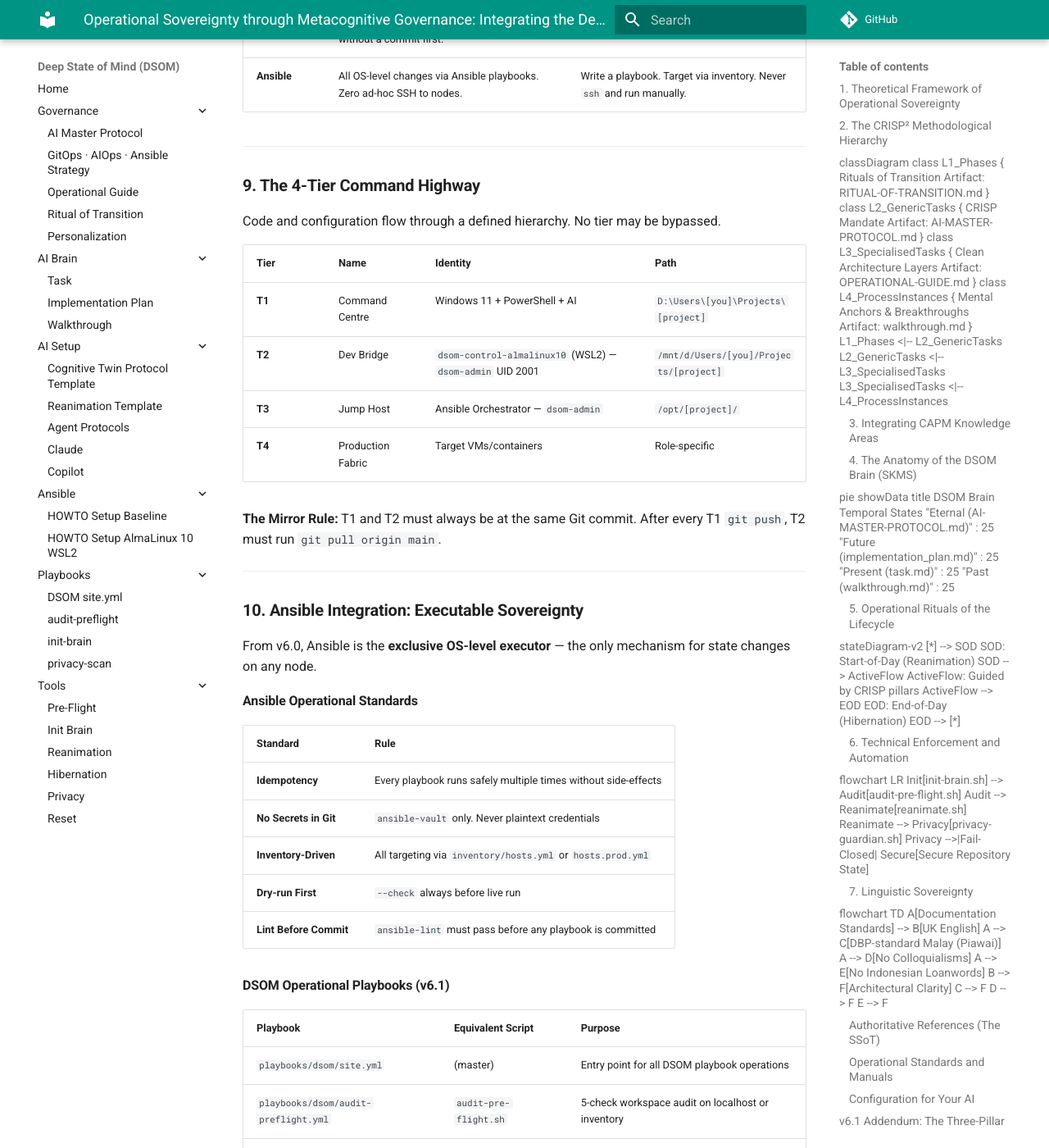
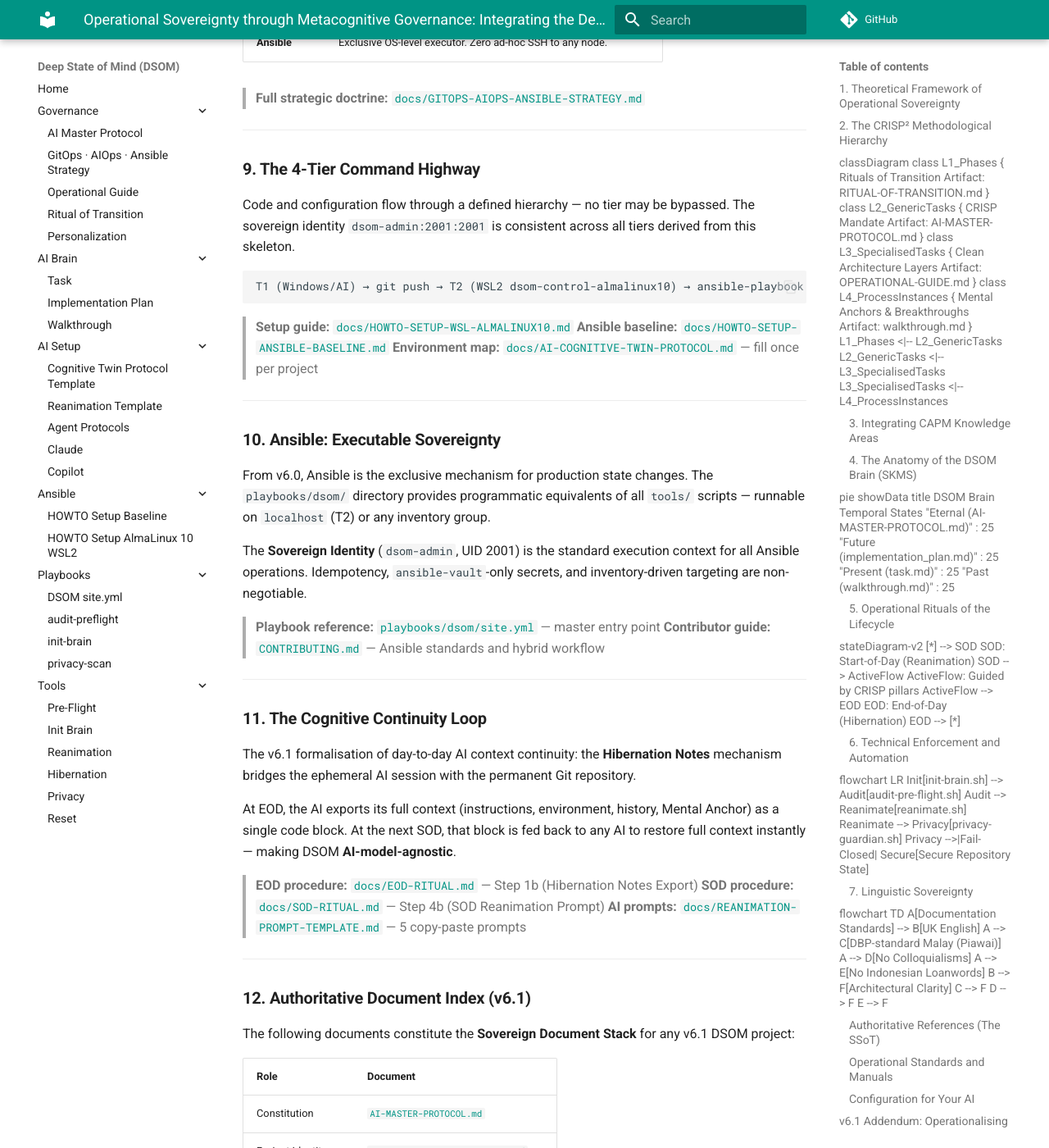
Before and after one commit to linuxmalaysia/deep-state-of-mind-for-my-ai, an MkDocs documentation site: the page built from docs/OPERATIONAL-SOVEREIGNTY.md, in a window 1280 px wide and 1400 px high, scrolled down 7751 px. Shown: the whole window at 82% size. Built offline with MkDocs 1.6.1 and Material for MkDocs 9.7.7, drawn with Linux system fonts in a browser that asks for light colours; comment, search, counter and statistics services are not loaded; some of the changed text lies outside the part shown.

Commit message:
docs(sovereignty): refactor v6.1 addendum — remove duplication, use cross-references to SOD/EOD/CONTRIBUTING [v6.1.9]

````diff
--- a/docs/OPERATIONAL-SOVEREIGNTY.md
+++ b/docs/OPERATIONAL-SOVEREIGNTY.md
@@ -246,142 +246,87 @@ flowchart TD
 
 ---
 
-## **v6.1 Addendum: The Three-Pillar Sovereignty Model**
+## **v6.1 Addendum: Operationalising Sovereignty**
 
 *Added: 2026-03-10 | Protocol Version: v6.1*
 
-The DSOM protocol has evolved from a documentation-governance framework into a **full operational triad**. Sections 1–7 above describe the metacognitive foundations. This addendum documents the **operational infrastructure** that makes those foundations executable.
+Sections 1–7 above establish the metacognitive and governance foundations of DSOM. This addendum records the **strategic evolution** from documentation governance to a **full operational triad** — without repeating the detailed procedures that are authoritatively documented elsewhere.
 
 ---
 
 ### **8. The Three Non-Negotiable Pillars (v6.0+)**
 
-Sovereignty now requires three operational pillars working in concert:
+DSOM sovereignty is now enforced by three pillars operating as a closed loop:
 
 ```
-AI Proposes → Git Records → Ansible Executes → AI Verifies → EOD Save
+AI Proposes → Git Records → Ansible Executes → AI Verifies → EOD Save → (next SOD)
 ```
 
-| Pillar | Sovereign Law | Violation Consequence |
-|:---|:---|:---|
-| **AIOps** | AI is Advisory only. Proposes and verifies — never executes directly. | Re-read `AI-MASTER-PROTOCOL.md`. Refuse the request. |
-| **GitOps** | If not in Git, it does not exist. No change without a commit first. | Roll back. Commit. Then re-execute. |
-| **Ansible** | All OS-level changes via Ansible playbooks. Zero ad-hoc SSH to nodes. | Write a playbook. Target via inventory. Never `ssh` and run manually. |
+| Pillar | Sovereign Law |
+|:---|:---|
+| **AIOps** | AI is Advisory only. Proposes and verifies. Never executes directly. |
+| **GitOps** | Git is the Single Source of Truth. If not committed, it does not exist. |
+| **Ansible** | Exclusive OS-level executor. Zero ad-hoc SSH to any node. |
+
+> **Full strategic doctrine:** [`docs/GITOPS-AIOPS-ANSIBLE-STRATEGY.md`](GITOPS-AIOPS-ANSIBLE-STRATEGY.md)
 
 ---
 
 ### **9. The 4-Tier Command Highway**
 
-Code and configuration flow through a defined hierarchy. No tier may be bypassed.
+Code and configuration flow through a defined hierarchy — no tier may be bypassed. The sovereign identity `dsom-admin:2001:2001` is consistent across all tiers derived from this skeleton.
 
-| Tier | Name | Identity | Path |
-|:---|:---|:---|:---|
-| **T1** | Command Centre | Windows 11 + PowerShell + AI | `D:\Users\[you]\Projects\[project]` |
-| **T2** | Dev Bridge | `dsom-control-almalinux10` (WSL2) — `dsom-admin` UID 2001 | `/mnt/d/Users/[you]/Projects/[project]` |
-| **T3** | Jump Host | Ansible Orchestrator — `dsom-admin` | `/opt/[project]/` |
-| **T4** | Production Fabric | Target VMs/containers | Role-specific |
+```
+T1 (Windows/AI) → git push → T2 (WSL2 dsom-control-almalinux10) → ansible-playbook → T3/T4
+```
 
-**The Mirror Rule:** T1 and T2 must always be at the same Git commit.
-After every T1 `git push`, T2 must run `git pull origin main`.
+> **Setup guide:** [`docs/HOWTO-SETUP-WSL-ALMALINUX10.md`](HOWTO-SETUP-WSL-ALMALINUX10.md)
+> **Ansible baseline:** [`docs/HOWTO-SETUP-ANSIBLE-BASELINE.md`](HOWTO-SETUP-ANSIBLE-BASELINE.md)
+> **Environment map:** [`docs/AI-COGNITIVE-TWIN-PROTOCOL.md`](AI-COGNITIVE-TWIN-PROTOCOL.md) — fill once per project
 
 ---
 
-### **10. Ansible Integration: Executable Sovereignty**
+### **10. Ansible: Executable Sovereignty**
 
-From v6.0, Ansible is the **exclusive OS-level executor** — the only mechanism for state changes on any node.
+From v6.0, Ansible is the exclusive mechanism for production state changes. The `playbooks/dsom/` directory provides programmatic equivalents of all `tools/` scripts — runnable on `localhost` (T2) or any inventory group.
 
-#### Ansible Operational Standards
+The **Sovereign Identity** (`dsom-admin`, UID 2001) is the standard execution context for all Ansible operations. Idempotency, `ansible-vault`-only secrets, and inventory-driven targeting are non-negotiable.
 
-| Standard | Rule |
-|:---|:---|
-| **Idempotency** | Every playbook runs safely multiple times without side-effects |
-| **No Secrets in Git** | `ansible-vault` only. Never plaintext credentials |
-| **Inventory-Driven** | All targeting via `inventory/hosts.yml` or `hosts.prod.yml` |
-| **Dry-run First** | `--check` always before live run |
-| **Lint Before Commit** | `ansible-lint` must pass before any playbook is committed |
-
-#### DSOM Operational Playbooks (v6.1)
-
-| Playbook | Equivalent Script | Purpose |
-|:---|:---|:---|
-| `playbooks/dsom/site.yml` | (master) | Entry point for all DSOM playbook operations |
-| `playbooks/dsom/audit-preflight.yml` | `audit-pre-flight.sh` | 5-check workspace audit on localhost or inventory |
-| `playbooks/dsom/init-brain.yml` | `init-brain.sh` | Idempotent brain artifact initialisation |
-| `playbooks/dsom/privacy-scan.yml` | `privacy-guardian.sh` | Manifest privacy scanner (fail-closed) |
-
-#### The Sovereign Identity (dsom-admin)
-
-```
-User:      dsom-admin
-UID/GID:   2001:2001
-Sudo:      Passwordless (wheel group, Ansible become tasks)
-SSH Key:   Ed25519 at ~/.ssh/id_ed25519
-WSL2:      dsom-control-almalinux10 (AlmaLinux 10 — Purple Lion)
-```
-
-Consistent across all projects derived from this skeleton — enabling portable Ansible automation without re-configuring trust.
+> **Playbook reference:** [`playbooks/dsom/site.yml`](../playbooks/dsom/site.yml) — master entry point
+> **Contributor guide:** [`CONTRIBUTING.md`](../CONTRIBUTING.md) — Ansible standards and hybrid workflow
 
 ---
 
-### **11. The Cognitive Continuity Loop (Hibernation Notes)**
+### **11. The Cognitive Continuity Loop**
 
-A v6.1 advancement: the formalisation of the **day-to-day cognitive continuity mechanism** — bridging the ephemeral AI session with the permanent Git repository.
+The v6.1 formalisation of day-to-day AI context continuity: the **Hibernation Notes** mechanism bridges the ephemeral AI session with the permanent Git repository.
 
-```
-DAY N EOD:   AI exports all context → Hibernation Notes (single code block)
-             Human saves → .agent/brain/hibernation-notes-YYYY-MM-DD.txt
-             git commit "chore(brain): EOD sovereign save"
-                          ↓ [sleep — Git is the memory]
-DAY N+1 SOD: Human pastes Hibernation Notes → new AI session
-             AI reads → full context restored in seconds
-             State: "Sovereign State Restored — [PROJECT] is live."
-             Active work begins. Zero cold start. Zero context decay.
-                          ↓ [repeats every day, forever]
-```
+At EOD, the AI exports its full context (instructions, environment, history, Mental Anchor) as a single code block. At the next SOD, that block is fed back to any AI to restore full context instantly — making DSOM **AI-model-agnostic**.
 
-**What the Hibernation Notes contain:**
-- All AI instructions (tone, format, `always do X`, `never do Y`)
-- Project identity: 4W1H, server/VM/container names, roles, relations
-- Tasks, phases, goals, recurring topics
-- Tools, languages, frameworks in use
-- Environment maps (T1–T4 tiers, users, paths)
-- Mental Anchor — exact stopping point for next session
-
-This mechanism makes DSOM **AI-model-agnostic**: the same Hibernation Notes block can be fed to Gemini, Claude, Copilot, Antigravity, or any local LLM — that AI immediately becomes a functional Cognitive Digital Twin.
+> **EOD procedure:** [`docs/EOD-RITUAL.md`](EOD-RITUAL.md) — Step 1b (Hibernation Notes Export)
+> **SOD procedure:** [`docs/SOD-RITUAL.md`](SOD-RITUAL.md) — Step 4b (SOD Reanimation Prompt)
+> **AI prompts:** [`docs/REANIMATION-PROMPT-TEMPLATE.md`](REANIMATION-PROMPT-TEMPLATE.md) — 5 copy-paste prompts
 
 ---
 
-### **12. Updated Tool Ecosystem (v6.1)**
+### **12. Authoritative Document Index (v6.1)**
 
-| Tool | Version | Platform | Purpose |
-|:---|:---|:---|:---|
-| `audit-pre-flight.sh/.ps1` | v5.0 | T1+T2 | 5-check SOD audit (Brain + Git + Env + Twin + Ansible) |
-| `reanimate.sh/.ps1` | v2.0 | T1+T2 | 13-section context manifest generator |
-| `git-ritual.sh/.ps1` | v1.0 ⭐ NEW | T1+T2 | SOD pull + EOD interactive semantic commit |
-| `hibernation.sh/.ps1` | v1.0 | T1+T2 | EOD dirty-state safety checker |
-| `privacy-guardian.sh` | v1.0 | T2 | Manifest privacy scanner (fail-closed) |
-| `init-brain.sh` | v1.0 | T2 | Brain artifact initialiser |
-| `setup-wsl-almalinux10.ps1` | v1.0 ⭐ NEW | T1 | AlmaLinux 10 WSL2 import + bootstrap |
-| `setup-dsom-control-node.sh` | v1.0 ⭐ NEW | T2 (root) | dsom-admin (UID 2001) bootstrap inside AlmaLinux 10 |
+The following documents constitute the **Sovereign Document Stack** for any v6.1 DSOM project:
 
----
-
-### **13. Current Document Ecosystem (v6.1)**
-
-| Layer | Document | Sovereign Role |
-|:---|:---|:---|
-| Constitution | `AI-MASTER-PROTOCOL.md` | Immutable governance laws |
-| Identity | `AI-COGNITIVE-TWIN-PROTOCOL.md` | Per-project identity — fill once |
-| Handover | `HUMAN-HANDOVER-CONTEXT.md` | SOD session prompt — paste to AI |
-| SOD | `SOD-RITUAL.md` | 5-step start-of-day + Cognitive Handshake |
-| EOD | `EOD-RITUAL.md` | 6-step end-of-day + Hibernation Notes prompt |
-| Prompts | `REANIMATION-PROMPT-TEMPLATE.md` | 5 AI prompts (SOD, EOD, Handover, Re-sync, Export) |
-| Transition | `RITUAL-OF-TRANSITION.md` | Three-pillar loop + AI model switch protocol |
-| Strategy | `GITOPS-AIOPS-ANSIBLE-STRATEGY.md` | Three-pillar strategic doctrine |
-| Operations | `OPERATIONAL-GUIDE.md` | Daily procedures + §6 Guardrails |
-| Ansible | `HOWTO-SETUP-ANSIBLE-BASELINE.md` | Ansible setup from scratch (LDP-standard) |
-| WSL2 | `HOWTO-SETUP-WSL-ALMALINUX10.md` | AlmaLinux 10 Control Node setup |
-| Contributors | `CONTRIBUTING.md` | Hybrid workflow + contributor guide |
+| Role | Document |
+|:---|:---|
+| Constitution | [`AI-MASTER-PROTOCOL.md`](AI-MASTER-PROTOCOL.md) |
+| Project Identity | [`AI-COGNITIVE-TWIN-PROTOCOL.md`](AI-COGNITIVE-TWIN-PROTOCOL.md) |
+| Session Handover | [`HUMAN-HANDOVER-CONTEXT.md`](HUMAN-HANDOVER-CONTEXT.md) |
+| Start of Day | [`SOD-RITUAL.md`](SOD-RITUAL.md) |
+| End of Day | [`EOD-RITUAL.md`](EOD-RITUAL.md) |
+| AI Prompts | [`REANIMATION-PROMPT-TEMPLATE.md`](REANIMATION-PROMPT-TEMPLATE.md) |
+| Transition | [`RITUAL-OF-TRANSITION.md`](RITUAL-OF-TRANSITION.md) |
+| Strategy | [`GITOPS-AIOPS-ANSIBLE-STRATEGY.md`](GITOPS-AIOPS-ANSIBLE-STRATEGY.md) |
+| Operations | [`OPERATIONAL-GUIDE.md`](OPERATIONAL-GUIDE.md) |
+| Ansible Setup | [`HOWTO-SETUP-ANSIBLE-BASELINE.md`](HOWTO-SETUP-ANSIBLE-BASELINE.md) |
+| WSL2 Setup | [`HOWTO-SETUP-WSL-ALMALINUX10.md`](HOWTO-SETUP-WSL-ALMALINUX10.md) |
+| Contributors | [`CONTRIBUTING.md`](../CONTRIBUTING.md) |
 
 ---
 
````
